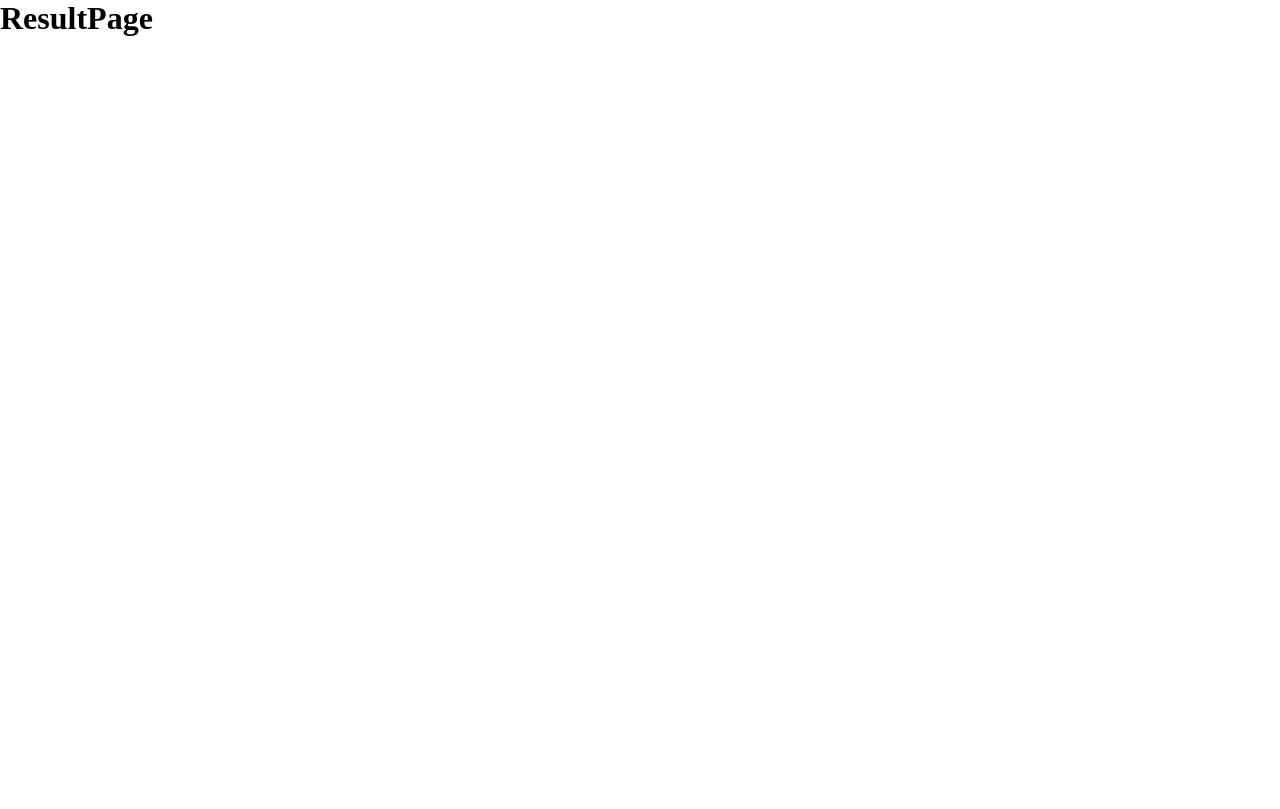
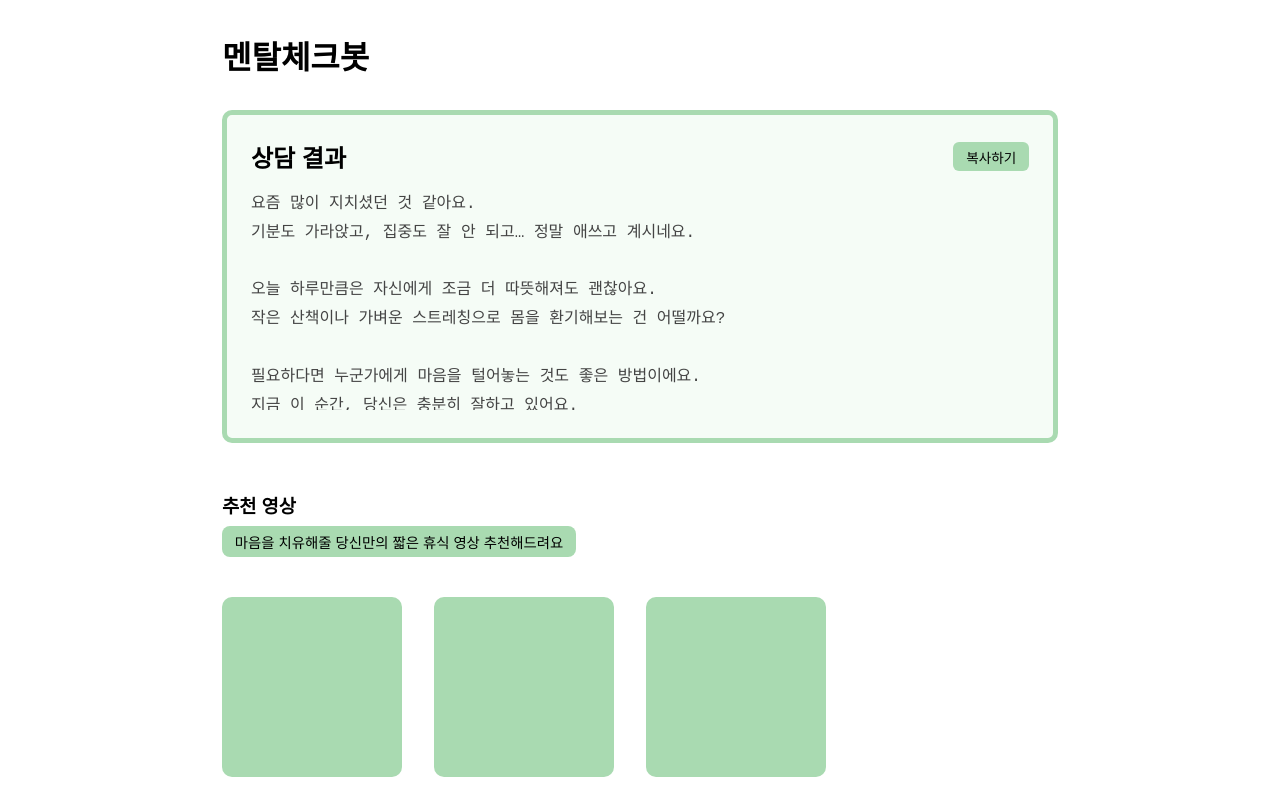
Before and after one commit to LIKELIONCUK13th/Team2-FE, a React (Vite) app in the folder HackathonPrac/: page /ResultPage in a window 1280 px wide. Built offline with nearby package versions, Linux system fonts and the light colour scheme.

Commit message:
feat: 상담 결과 페이지 완성

```diff
--- a/HackathonPrac/src/pages/counsel/DiagnosisForm.jsx
+++ b/HackathonPrac/src/pages/counsel/DiagnosisForm.jsx
@@ -1,12 +1,99 @@
-import React from "react";
-import { useState } from "react";
-import { useNavigate } from "react-router-dom";
-import "../../styles/counsel/DiagnosisForm.css";
+import React from 'react';
+import { useNavigate } from 'react-router-dom';
+import '../../styles/counsel/DiagnosisForm.css';
 
-export default function DiagnosisForm() { // jsx파일명 == functino명이어여 함, 파일명을 수정하는 게 아닌 이상 건들지 말 것!
+function Question({ title, question }) {
+  const options = [
+    '매우 그렇다',
+    '그렇다',
+    '잘 모르겠다',
+    '그렇지않다',
+    '매우 그렇지않다',
+  ];
+
   return (
-    <div>
-        <h1>DiagnosisForm</h1>
+    <div style={{ marginBottom: '2rem' }}>
+      <strong>{title}</strong>
+      <p>{question}</p>
+      <div
+        style={{
+          display: 'flex',
+          flexWrap: 'wrap',
+          gap: '1rem',
+          marginTop: '0.5rem',
+        }}
+      >
+        {options.map((opt, index) => (
+          <label
+            key={index}
+            style={{ display: 'flex', alignItems: 'center', gap: '0.3rem' }}
+          >
+            <input type="radio" name={title} value={opt} />
+            <span>{opt}</span>
+          </label>
+        ))}
+      </div>
     </div>
   );
 }
+
+export default function DiagnosisForm() {
+  const navigate = useNavigate();
+
+  const handleSubmit = () => {
+    navigate('/ResultPage');
+  };
+
+  return (
+    <div
+      style={{
+        maxWidth: '800px',
+        margin: '0 auto',
+        padding: '2rem',
+        fontFamily: 'sans-serif',
+      }}
+    >
+      <h1 style={{ borderLeft: '6px solid #81c784', paddingLeft: '0.5rem' }}>
+        멘탈체크봇
+      </h1>
+
+      <Question title="기분" question="요즘 전반적으로 기분이 좋은 편이다." />
+      <Question title="수면" question="최근 며칠간 잠을 충분히 자고 있다." />
+      <Question title="집중" question="일상에서 집중이 잘 되는 편이다." />
+      <Question
+        title="스트레스"
+        question="스트레스를 많이 받고 있다고 느낀다."
+      />
+      <Question title="대인관계" question="주변 사람들과의 관계가 원만하다." />
+      <Question title="자존감" question="나는 내가 괜찮은 사람이라고 느낀다." />
+
+      <div style={{ marginTop: '1rem', marginBottom: '2rem' }}>
+        <strong>기타</strong>
+        <textarea
+          placeholder="당신만의 고민이 있다면 여기에 적어주세요."
+          style={{
+            width: '100%',
+            height: '100px',
+            border: '3px solid #A9DAB1',
+            borderRadius: '8px',
+            padding: '0.5rem',
+          }}
+        />
+      </div>
+
+      <button
+        onClick={handleSubmit}
+        style={{
+          backgroundColor: '#A9DAB1',
+          padding: '1rem 2rem',
+          border: 'none',
+          borderRadius: '8px',
+          fontSize: '1rem',
+          cursor: 'pointer',
+        }}
+      >
+        상담 시작
+      </button>
+    </div>
+  );
+}
--- a/HackathonPrac/src/pages/counsel/ResultPage.jsx
+++ b/HackathonPrac/src/pages/counsel/ResultPage.jsx
@@ -1,12 +1,48 @@
-import React from "react";
-import { useState } from "react";
-import { useNavigate } from "react-router-dom";
-import "../../styles/counsel/ResultPage.css";
+import React, { useState } from 'react';
+import '../../styles/counsel/ResultPage.css';
 
-export default function ResultPage() { // jsx파일명 == functino명이어여 함, 파일명을 수정하는 게 아닌 이상 건들지 말 것!
+export default function ResultPage() {
+  const [responseText] = useState(
+    `요즘 많이 지치셨던 것 같아요.
+기분도 가라앉고, 집중도 잘 안 되고… 정말 애쓰고 계시네요.
+
+오늘 하루만큼은 자신에게 조금 더 따뜻해져도 괜찮아요.
+작은 산책이나 가벼운 스트레칭으로 몸을 환기해보는 건 어떨까요?
+
+필요하다면 누군가에게 마음을 털어놓는 것도 좋은 방법이에요.
+지금 이 순간, 당신은 충분히 잘하고 있어요.`
+  );
+
+  const handleCopy = () => {
+    navigator.clipboard.writeText(responseText);
+    alert('복사되었습니다!');
+  };
+
   return (
-    <div>
-        <h1>ResultPage</h1>
+    <div className="result-container">
+      <h1 className="title">멘탈체크봇</h1>
+
+      <section className="result-box">
+        <div className="result-header">
+          <h2>상담 결과</h2>
+          <button className="copy-btn" onClick={handleCopy}>
+            복사하기
+          </button>
+        </div>
+        <textarea readOnly className="result-text" value={responseText} />
+      </section>
+
+      <section className="video-recommendation">
+        <h3 className="video-title">추천 영상</h3>
+        <p className="subtext">
+          마음을 치유해줄 당신만의 짧은 휴식 영상 추천해드려요
+        </p>
+        <div className="video-list">
+          <div className="video-box" />
+          <div className="video-box" />
+          <div className="video-box" />
+        </div>
+      </section>
     </div>
   );
 }
--- a/HackathonPrac/src/styles/counsel/ResultPage.css
+++ b/HackathonPrac/src/styles/counsel/ResultPage.css
@@ -0,0 +1,79 @@
+.result-container {
+  padding: 2rem;
+  font-family: sans-serif;
+  max-width: 900px;
+  margin: 0 auto;
+}
+
+.title {
+  font-size: 2rem;
+  font-weight: bold;
+  margin-bottom: 2rem;
+}
+
+.result-box {
+  background-color: #f5fcf6;
+  padding: 1.5rem;
+  border-radius: 10px;
+  border: 5px solid #a9dab1;
+  margin-bottom: 3rem;
+}
+
+.result-header {
+  display: flex;
+  justify-content: space-between;
+  align-items: center;
+  margin-bottom: 1rem;
+}
+
+.copy-btn {
+  background-color: #a9dab1;
+  border: none;
+  border-radius: 6px;
+  padding: 0.3rem 0.8rem;
+  font-size: 0.85rem;
+  cursor: pointer;
+}
+
+.result-text {
+  width: 100%;
+  height: 220px;
+  border: none;
+  resize: none;
+  font-size: 1rem;
+  line-height: 1.8;
+  color: #444;
+  background-color: transparent;
+  overflow-y: auto;
+}
+
+.video-recommendation {
+  margin-top: 3rem;
+}
+
+.video-title {
+  margin-bottom: 0.5rem;
+}
+
+.subtext {
+  background-color: #a9dab1;
+  display: inline-block;
+  padding: 0.3rem 0.8rem;
+  border-radius: 8px;
+  font-size: 0.9rem;
+  margin-bottom: 1rem;
+}
+
+.video-list {
+  display: flex;
+  gap: 2rem;
+  margin-top: 1.5rem;
+  flex-wrap: wrap;
+}
+
+.video-box {
+  width: 180px;
+  height: 180px;
+  background-color: #a9dab1;
+  border-radius: 10px;
+}
```
